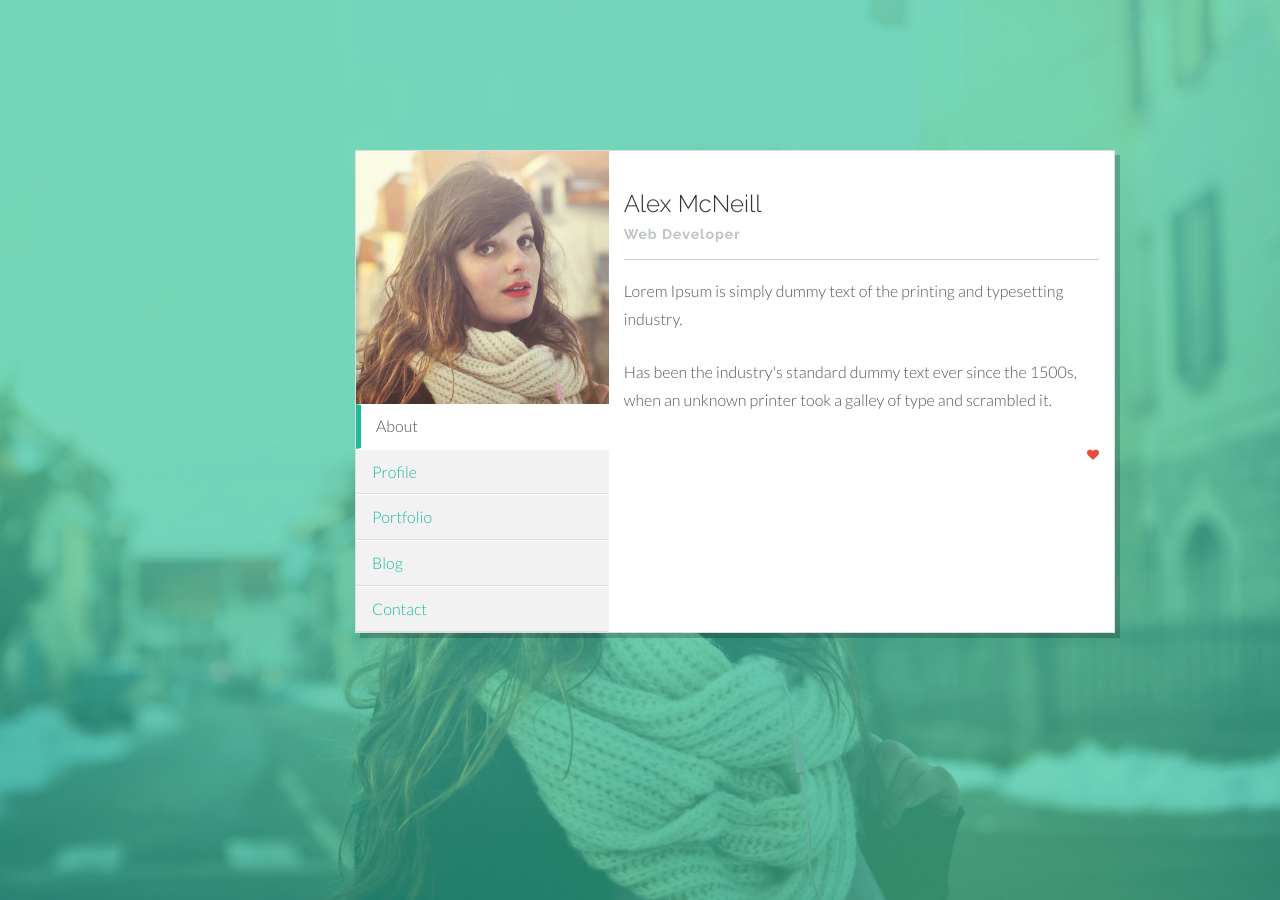
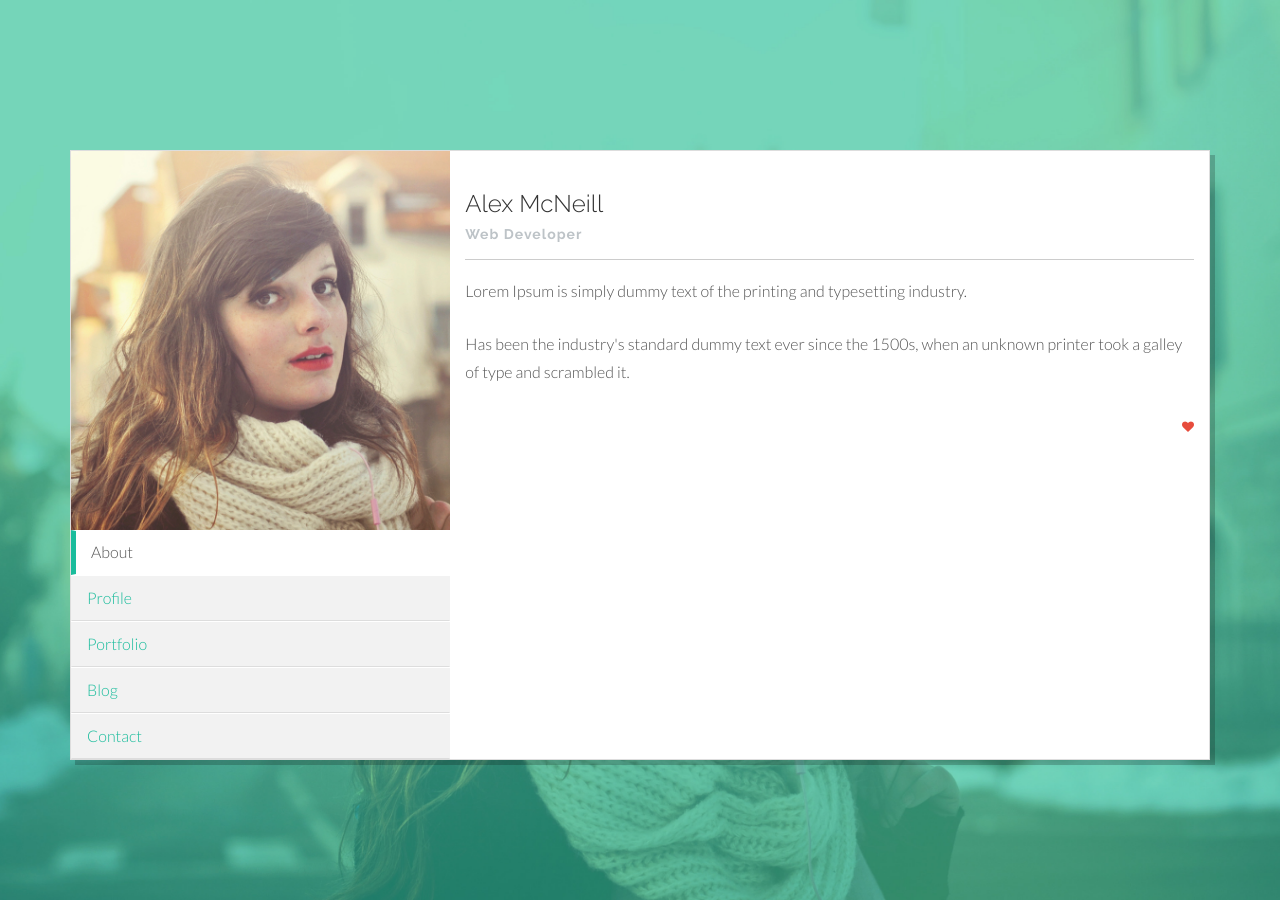
Before and after one commit to klxbb/klxbb.github.io, a Jekyll site: the page built from index.html, in a window 1280 px wide. Built offline with Jekyll 4.4.1, drawn with Linux system fonts in a browser that asks for light colours; Markdown is read by kramdown in place of the engine named in the settings.

Commit message:
size change

```diff
--- a/_layouts/default.html
+++ b/_layouts/default.html
@@ -30,7 +30,7 @@
 
 
     <div class="container">
-    	<div class="col-lg-8 col-lg-offset-3">
+    	<div class="col-lg-12">
 
     		<!-- ===== vCard Navigation ===== -->
     		<div class="row w">
```
